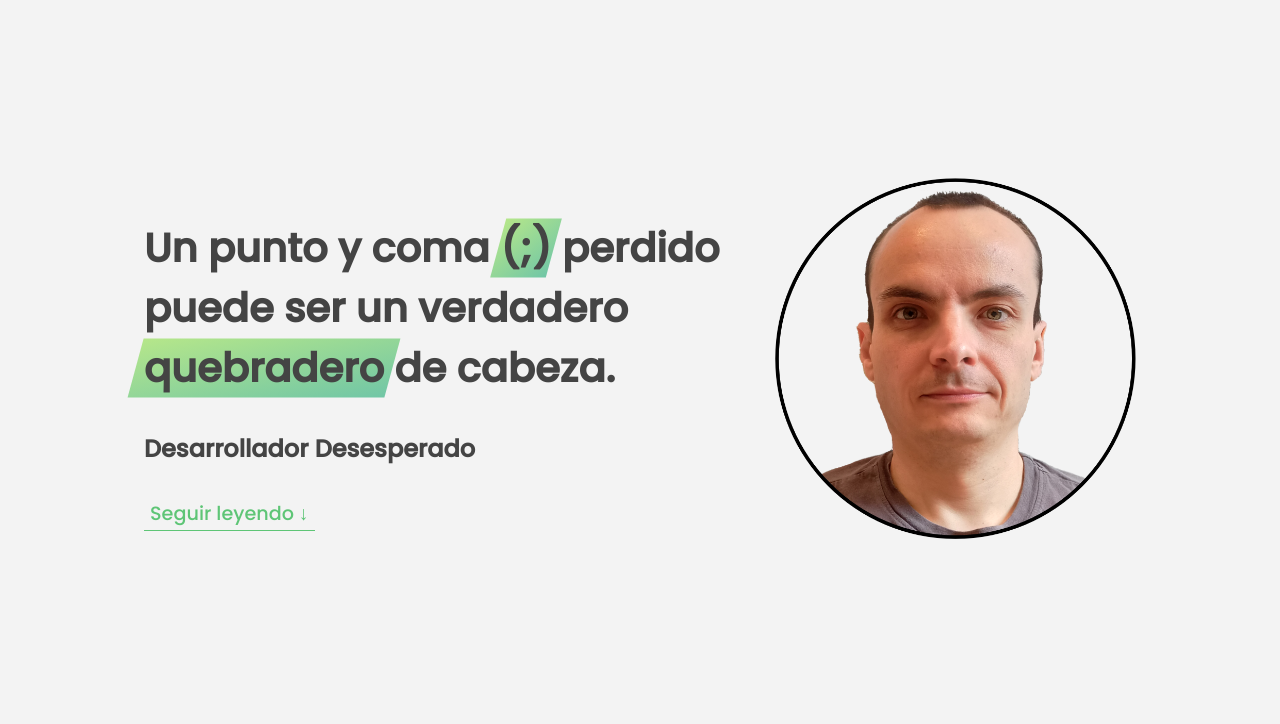
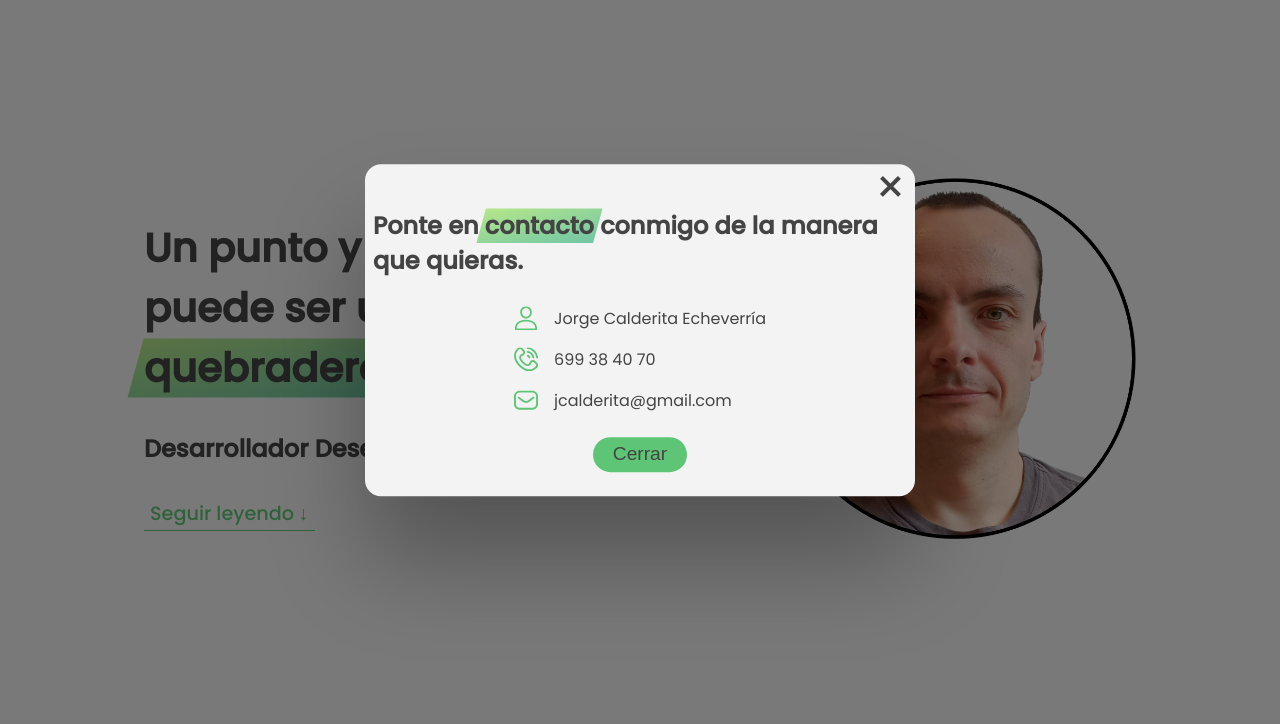
Before and after one commit to jcalderita/my-portfolio-web, a website with bundled scripts: page index.html in a window 1280 px wide. Both pictures are taken after a click on the link "Contacto". Shown: the part 70-794 px from the top of the page. Built offline with nearby package versions, Linux system fonts and the light colour scheme.

Commit message:
Terminada modal y restructuración de estilos.

```diff
--- a/index.html
+++ b/index.html
@@ -39,7 +39,7 @@
             <a href="#section--5" class="link">Habilidades</a>
           </li>
           <li class="main-nav__item">
-            <a href="#" class="link btn--show-modal">Contacto</a>
+            <a href="#" class="link btn-green">Contacto</a>
           </li>
         </ul>
       </nav>
@@ -62,7 +62,7 @@
           <a href="#section--5" class="link">Habilidades</a>
         </li>
         <li class="mobile-nav__item">
-          <a href="#" class="link btn--show-modal">Contacto</a>
+          <a href="#" class="link btn-green">Contacto</a>
         </li>
       </ul>
     </nav>
@@ -83,35 +83,60 @@
     </main>
     <footer class="footer">
       <div class="footer__link">
-        <svg class="footer__icon">
+        <svg class="icon">
           <use xlink:href="img/icons.svg#tel"></use>
         </svg>
         <p>699 38 40 70</p>
       </div>
       <a class="footer__link" target="_blank" href="mailto:jcalderita@gmail.com">
-        <svg class="footer__icon">
+        <svg class="icon">
           <use xlink:href="img/icons.svg#email"></use>
         </svg>
         <p>jcalderita@gmail.com</p>
       </a>
       <a class="footer__link" target="_blank" href="https://www.linkedin.com/in/jcalderita">
-        <svg class="footer__icon">
+        <svg class="icon">
           <use xlink:href="img/icons.svg#linkedin"></use>
         </svg>
         <p>linkedin</p>
       </a>
       <a class="footer__link" target="_blank" href="https://github.com/jcalderita">
-        <svg class="footer__icon">
+        <svg class="icon">
           <use xlink:href="img/icons.svg#github"></use>
         </svg>
         <p>gitHub</p>
       </a>
       <a class="footer__link" target="_blank" href="cv/CV.pdf">
-        <svg class="footer__icon">
+        <svg class="icon">
           <use xlink:href="img/icons.svg#pdf"></use>
         </svg>
         <p>descargar cv</p>
       </a>
     </footer>
+    <div class="modal hidden">
+      <button class="modal__btn--close-modal close-modal">&times;</button>
+      <h2 class="modal__title">Ponte en <span class="highlight">contacto</span> conmigo de la manera que quieras.</h2>
+      <div class="modal__data">
+        <div class="modal__item">
+          <svg class="icon">
+            <use xlink:href="img/icons.svg#user"></use>
+          </svg>
+          Jorge Calderita Echeverr&iacute;a
+        </div>
+        <div class="modal__item">
+          <svg class="icon">
+            <use xlink:href="img/icons.svg#tel"></use>
+          </svg>
+          699 38 40 70
+        </div>
+        <a class="modal__item modal__link" href="mailto:jcalderita@gmail.com">
+          <svg class="icon">
+            <use xlink:href="img/icons.svg#email"></use>
+          </svg>
+          jcalderita@gmail.com
+        </a>
+      </div>
+      <button class="link btn-green modal__btn--close close-modal">Cerrar</button>
+    </div>
   </body>
 </html>
--- a/js/header.js
+++ /dev/null
@@ -1,32 +0,0 @@
-'use strict';
-
-const toogle_button = document.querySelector('.toggle-button');
-const mobile_nav = document.querySelector('.mobile-nav');
-const backdrop = document.querySelector('.backdrop');
-// const modal = document.querySelector('.modal');
-
-const removeOpenZindex = () => {
-  setTimeout(() => {
-    backdrop.classList.remove('open--add-zindex');
-  }, 600);
-};
-
-const addOpen = () => {
-  mobile_nav.classList.add('open');
-  backdrop.classList.add('open', 'open--add-zindex');
-};
-
-const removeOpen = () => {
-  mobile_nav.classList.remove('open');
-  backdrop.classList.remove('open');
-  removeOpenZindex();
-
-  // modal.classList.add('hidden');
-};
-
-const inicializarHeader = () => {
-  toogle_button.addEventListener('click', addOpen);
-  backdrop.addEventListener('click', removeOpen);
-};
-
-export default inicializarHeader;
--- a/js/main.js
+++ b/js/main.js
@@ -1,11 +1,7 @@
 'use strict';
 
-import inicializarHeader from './header.js';
-// import inicializarModal from './modal.js';
 import inicializarNavegador from './navigator.js';
 import inicializarSentence from './sentence.js';
 
-inicializarHeader();
 inicializarNavegador();
 inicializarSentence();
-// inicializarModal();
--- a/js/modal.js
+++ /dev/null
@@ -1,32 +0,0 @@
-'use strict';
-const modal = document.querySelector('.modal');
-const backdrop = document.querySelector('.backdrop');
-const btnsCloseModal = document.querySelectorAll('.close-modal');
-const btnsOpenModal = document.querySelectorAll('.btn--show-modal');
-const mobile_nav = document.querySelector('.mobile-nav');
-
-const openModal = function (e) {
-  e.preventDefault();
-  modal.classList.remove('hidden');
-  mobile_nav.classList.remove('open');
-  backdrop.classList.add('open');
-};
-
-const closeModal = function (e) {
-  e.preventDefault();
-  modal.classList.add('hidden');
-  backdrop.classList.remove('open');
-};
-
-const inicializarModal = () => {
-  btnsOpenModal.forEach(e => e.addEventListener('click', openModal));
-  btnsCloseModal.forEach(e => e.addEventListener('click', closeModal));
-
-  document.addEventListener('keydown', function (e) {
-    if (e.key === 'Escape' && !modal.classList.contains('hidden')) {
-      closeModal();
-    }
-  });
-};
-
-export default inicializarModal;
--- a/js/navigator.js
+++ b/js/navigator.js
@@ -1,6 +1,44 @@
 'use strict';
+const toogle_button = document.querySelector('.toggle-button');
+const mobile_nav = document.querySelector('.mobile-nav');
+const backdrop = document.querySelector('.backdrop');
+const modal = document.querySelector('.modal');
+const main_nav__items = document.querySelector('.main-nav__items');
+const btnsCloseModal = document.querySelectorAll('.close-modal');
+const btnsOpenModal = document.querySelectorAll('a.btn-green');
+console.log(btnsOpenModal);
 
-const main_nav__items = document.querySelector('.main-nav__items');
+const removeOpenZindex = () => {
+  setTimeout(() => {
+    backdrop.classList.remove('open--add-zindex');
+  }, 600);
+};
+
+const openModal = function (e) {
+  e.preventDefault();
+  modal.classList.remove('hidden');
+  mobile_nav.classList.remove('open');
+  backdrop.classList.add('open', 'open--add-zindex');
+};
+
+const closeModal = function (e) {
+  e.preventDefault();
+  modal.classList.add('hidden');
+  backdrop.classList.remove('open');
+  removeOpenZindex();
+};
+
+const addOpen = () => {
+  mobile_nav.classList.add('open');
+  backdrop.classList.add('open', 'open--add-zindex');
+};
+
+const removeOpen = () => {
+  mobile_nav.classList.remove('open');
+  backdrop.classList.remove('open');
+  removeOpenZindex();
+  modal.classList.add('hidden');
+};
 
 const handleHover = function (e) {
   if (!e.target.href) return;
@@ -12,9 +50,18 @@ const handleHover = function (e) {
 };
 
 const inicializarNavegador = () => {
+  toogle_button.addEventListener('click', addOpen);
+  backdrop.addEventListener('click', removeOpen);
   main_nav__items.addEventListener('mouseover', handleHover.bind(0.5));
   main_nav__items.addEventListener('mouseout', handleHover.bind(1));
   main_nav__items.addEventListener('click', handleHover.bind(1));
+  btnsOpenModal.forEach(e => e.addEventListener('click', openModal));
+  btnsCloseModal.forEach(e => e.addEventListener('click', closeModal));
+  document.addEventListener('keydown', function (e) {
+    if (e.key === 'Escape' && !modal.classList.contains('hidden')) {
+      closeModal();
+    }
+  });
 };
 
 export default inicializarNavegador;
--- a/scss/main.scss
+++ b/scss/main.scss
@@ -115,6 +115,27 @@ body {
   &:active {
     background-color: $primary-darker;
     color: #333;
+  }
+
+  &:focus {
+    outline: none;
+  }
+}
+
+.btn-green {
+  padding: 0.4rem 1.25rem;
+  border-radius: 3rem;
+  background-color: $primary;
+  cursor: pointer;
+
+  &:hover,
+  &:active {
+    background-color: $primary-darker;
+    color: #333;
+  }
+
+  &:focus {
+    outline: none;
   }
 }
 
@@ -265,16 +286,80 @@ main {
       font-size: 1.2rem;
     }
   }
+}
 
-  &__icon {
-    height: 1.5rem;
-    width: 1.5rem;
-    fill: $primary;
+.icon {
+  height: 1.5rem;
+  width: 1.5rem;
+  fill: $primary;
+
+  @include media-large-content() {
+    height: 2rem;
+    width: 2rem;
+  }
+}
+
+.modal {
+  position: fixed;
+  top: 50%;
+  left: 50%;
+  transform: translate(-50%, -50%);
+  width: 90%;
+  background-color: $background;
+  padding: 1.5rem 0.5rem;
+  box-shadow: 0 4rem 6rem rgba(0, 0, 0, 0.3);
+  z-index: 3;
+  transition: all 0.5s;
+  border-radius: 1rem;
+  text-align: center;
+  max-width: 550px;
+
+  &__title {
+    text-align: left;
+  }
+
+  &__btn--close-modal {
+    font-family: inherit;
+    color: inherit;
+    position: absolute;
+    top: -0.8rem;
+    right: 0.2rem;
+    font-size: 3rem;
+    cursor: pointer;
+    border: none;
+    background: none;
+
+    &:focus {
+      outline: none;
+    }
+  }
+
+  &__data {
+    width: fit-content;
+    margin: auto;
+  }
+
+  &__item {
+    padding: 0.5rem;
+    color: inherit;
+    display: flex;
+    align-items: center;
+    column-gap: 1rem;
+    width: fit-content;
 
     @include media-large-content() {
-      height: 2rem;
-      width: 2rem;
+      font-size: 1.2rem;
     }
+  }
+
+  &__link {
+    text-decoration: none;
+    color: inherit;
+  }
+
+  &__btn--close {
+    border: none;
+    margin-top: 1rem;
   }
 }
 
@@ -285,3 +370,8 @@ main {
     z-index: 2;
   }
 }
+
+.hidden {
+  visibility: hidden;
+  opacity: 0;
+}
```
Also changed, not shown: css/main.css, 1 other file.
